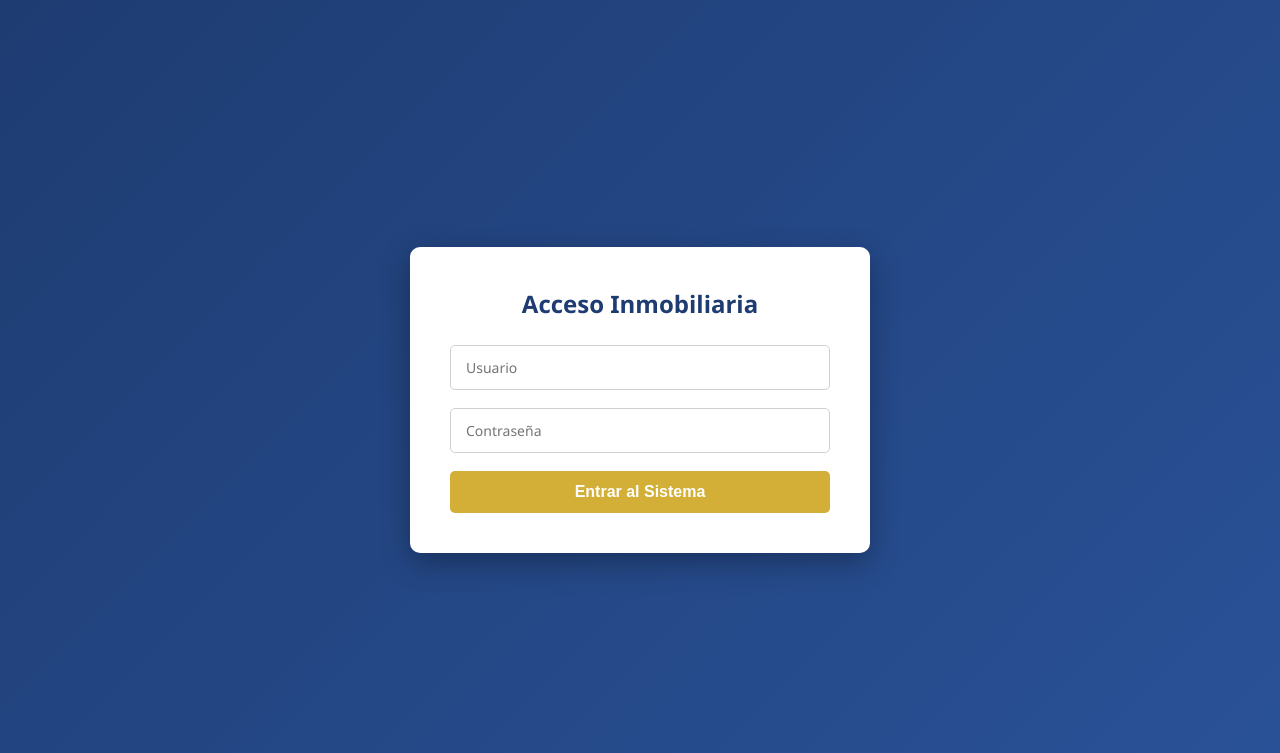
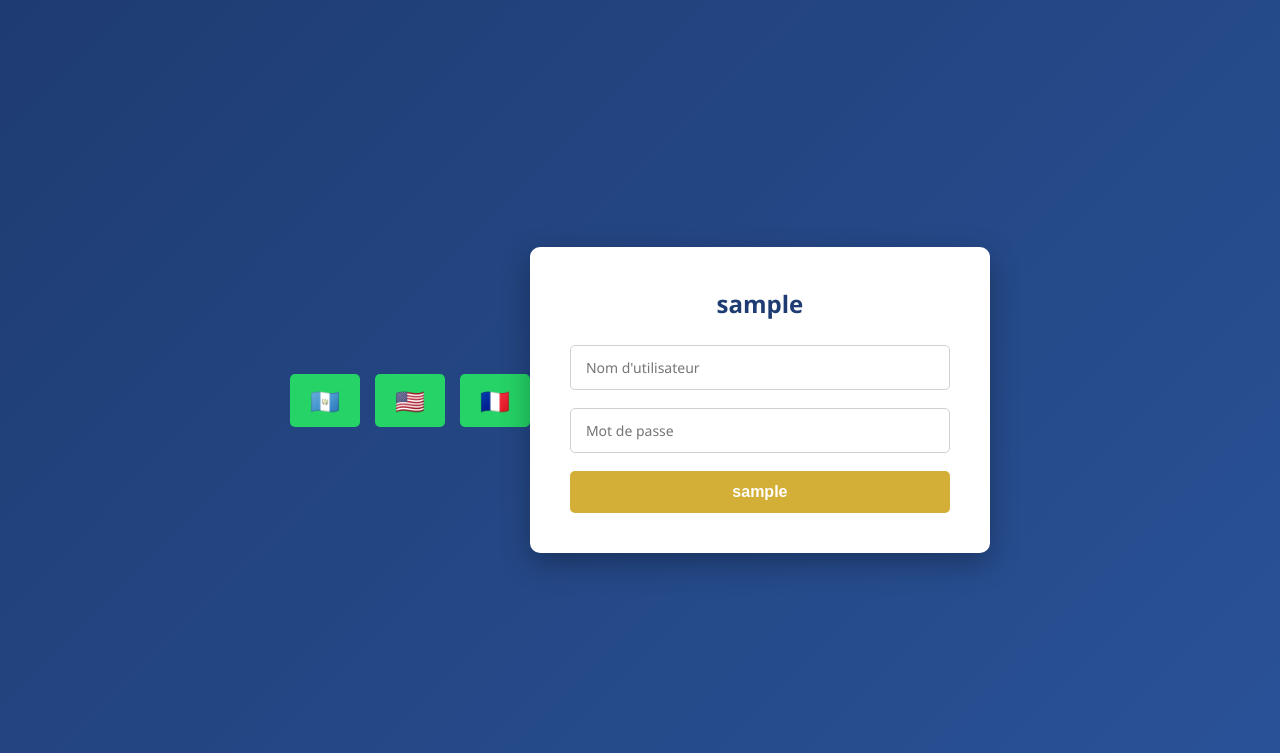
Before and after one commit to DG2028-2029/bot-inmobiliaria-v1, a Flask app: template templates/login.html in a window 1280 px wide. Shown: the top 753 px of the page. Run offline with Flask 3, Linux system fonts and the light colour scheme; the template is opened without the code that fills it: most values are stand-ins (such as "Sample title", 1, 10 or a date in 2020).

Commit message:
Update login.html

```diff
--- a/templates/login.html
+++ b/templates/login.html
@@ -2,15 +2,43 @@
 <html lang="es">
 <head>
     <meta charset="UTF-8">
-    <title>Login Admin</title>
+    <title>{{ textos.login_titulo }}</title>
     <link rel="stylesheet" href="{{ url_for('static', filename='css/estilos.css') }}">
+    <style>
+        /* Estilo para las banderas (igual que en el formulario) */
+        .selector-idioma {
+            text-align: center;
+            margin-bottom: 20px;
+            display: flex;
+            justify-content: center;
+            gap: 15px;
+        }
+        .bandera {
+            font-size: 24px;
+            text-decoration: none;
+            transition: transform 0.2s;
+            display: inline-block;
+        }
+        .bandera:hover {
+            transform: scale(1.3);
+        }
+    </style>
 </head>
 <body>
+    <div class="selector-idioma">
+        <a href="{{ url_for('cambiar_idioma', lang='es', proximo='login', cliente_id=cliente.usuario) }}" class="bandera" title="Español">🇬🇹</a>
+        <a href="{{ url_for('cambiar_idioma', lang='en', proximo='login', cliente_id=cliente.usuario) }}" class="bandera" title="English">🇺🇸</a>
+        <a href="{{ url_for('cambiar_idioma', lang='fr', proximo='login', cliente_id=cliente.usuario) }}" class="bandera" title="Français">🇫🇷</a>
+    </div>
+
     <form method="POST">
-        <h2>Acceso Inmobiliaria</h2>
-        <input name="usuario" placeholder="Usuario" required>
-        <input type="password" name="password" placeholder="Contraseña" required>
-        <button>Entrar al Sistema</button>
+        <h2>{{ textos.login_titulo }}</h2>
+
+        <input name="usuario" placeholder="{{ 'Usuario' if session.get('idioma') == 'es' else 'Username' if session.get('idioma') == 'en' else 'Nom d\'utilisateur' }}" required>
+        <input type="password" name="password" placeholder="{{ 'Contraseña' if session.get('idioma') == 'es' else 'Password' if session.get('idioma') == 'en' else 'Mot de passe' }}" required>
+
+        <button>{{ textos.login_boton if textos.login_boton else 'Entrar' }}</button>
+
         {% if error %}
             <p style="color:red; margin-top:15px;">{{ error }}</p>
         {% endif %}
```
